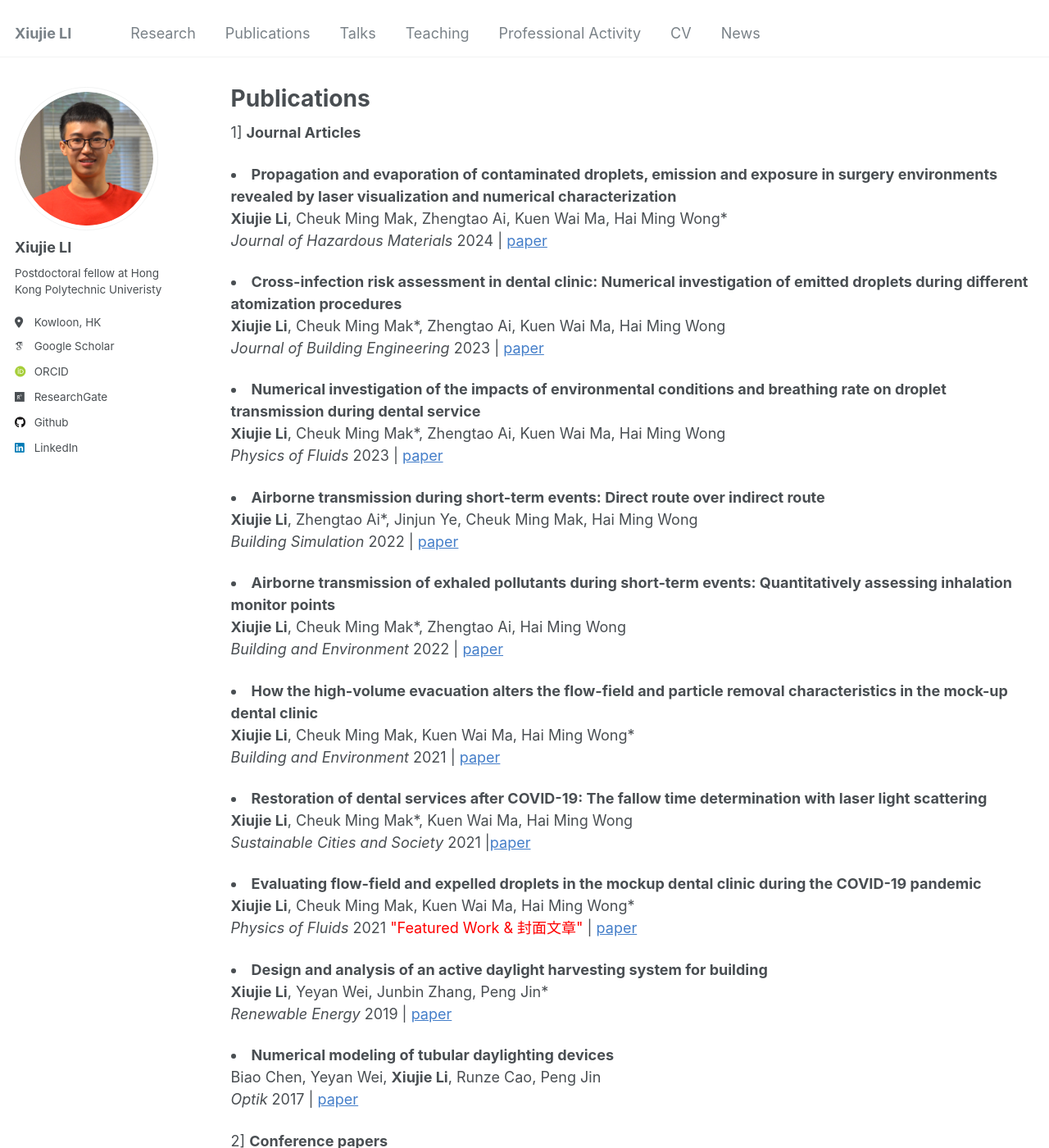
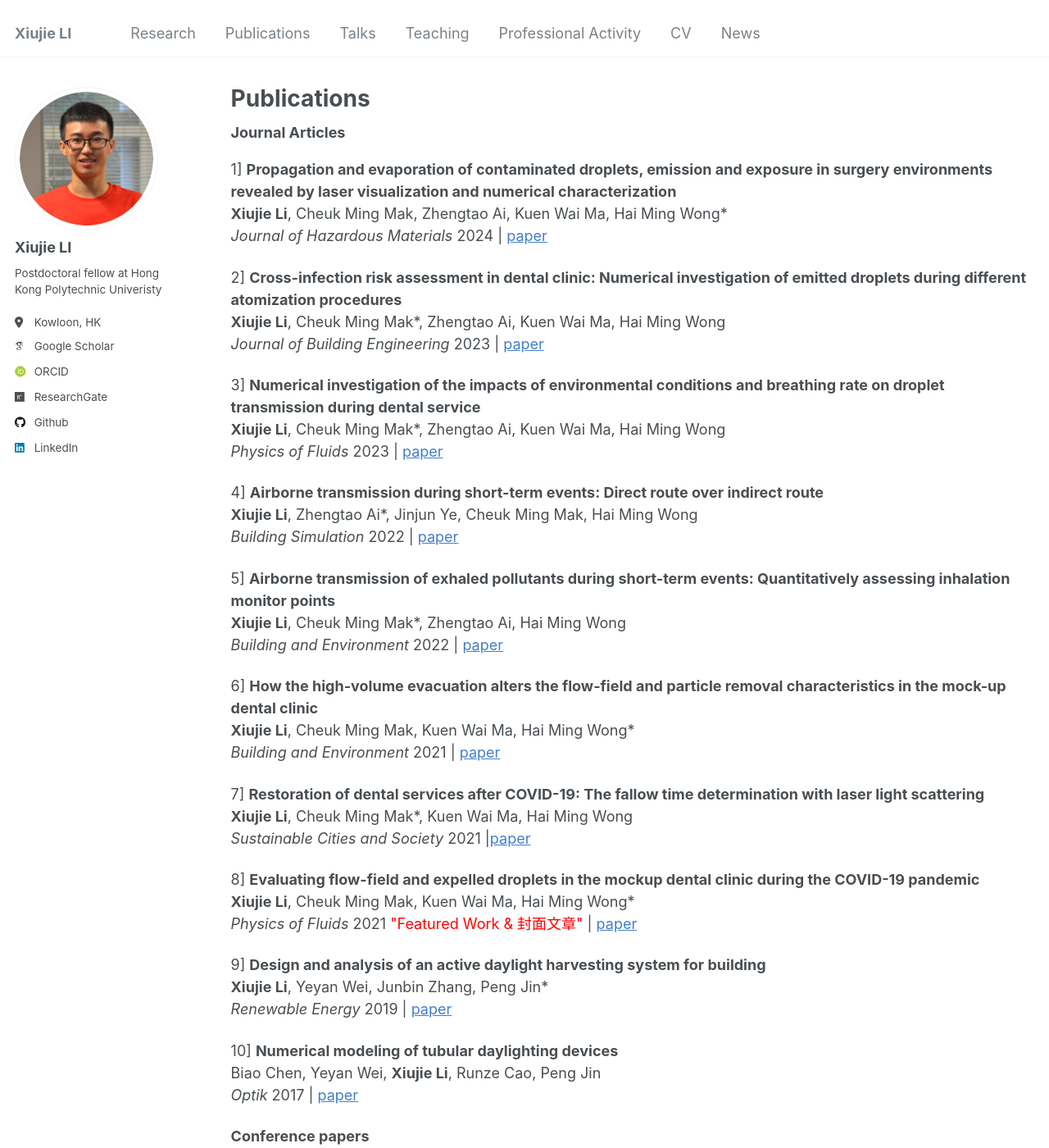
Before and after one commit to XiujieLI/XiujieLI.github.io, a Jekyll site: the page built from _pages/publications.html, in a window 1280 px wide and 1400 px high. Shown: the whole window at 82% size. Built offline with Jekyll 4.4.1, drawn with Linux system fonts in a browser that asks for light colours; some web fonts are replaced.

Commit message:
Update publications.html

```diff
--- a/_pages/publications.html
+++ b/_pages/publications.html
@@ -5,10 +5,10 @@ permalink: /publications/
 author_profile: true
 ---
 
-1] <strong>Journal Articles </strong>
+<strong>Journal Articles </strong>
 
 <p>
-<li><strong>Propagation and evaporation of contaminated droplets, emission and exposure in surgery environments revealed by laser visualization and numerical characterization</strong>
+1] <strong>Propagation and evaporation of contaminated droplets, emission and exposure in surgery environments revealed by laser visualization and numerical characterization</strong>
 <br>
 <strong>Xiujie Li</strong>, Cheuk Ming Mak, Zhengtao Ai, Kuen Wai Ma, Hai Ming Wong*
  <br>
@@ -24,7 +24,7 @@ author_profile: true
 </p>
 
       <p>
-      <li><strong>Numerical investigation of the impacts of environmental conditions and breathing rate on droplet transmission during dental service</strong>
+3] <strong>Numerical investigation of the impacts of environmental conditions and breathing rate on droplet transmission during dental service</strong>
       <br>
       <strong>Xiujie Li</strong>, Cheuk Ming Mak*, Zhengtao Ai, Kuen Wai Ma, Hai Ming Wong
       <br>
@@ -32,7 +32,7 @@ author_profile: true
       </p>
 
       <p>
-      <li><strong>Airborne transmission during short-term events: Direct route over indirect route</strong>
+4] <strong>Airborne transmission during short-term events: Direct route over indirect route</strong>
       <br>
       <strong>Xiujie Li</strong>,  Zhengtao Ai*, Jinjun Ye, Cheuk Ming Mak, Hai Ming Wong
       <br>
@@ -40,7 +40,7 @@ author_profile: true
       </p>
 
       <p>
-      <li><strong>Airborne transmission of exhaled pollutants during short-term events: Quantitatively assessing inhalation monitor points</strong>
+5] <strong>Airborne transmission of exhaled pollutants during short-term events: Quantitatively assessing inhalation monitor points</strong>
       <br>
       <strong>Xiujie Li</strong>, Cheuk Ming Mak*, Zhengtao Ai, Hai Ming Wong
       <br>
@@ -48,7 +48,7 @@ author_profile: true
       </p>
 
       <p>
-      <li><strong>How the high-volume evacuation alters the flow-field and particle removal characteristics in the mock-up dental clinic&nbsp;</strong>
+6] <strong>How the high-volume evacuation alters the flow-field and particle removal characteristics in the mock-up dental clinic&nbsp;</strong>
       <br>
       <strong>Xiujie Li</strong>, Cheuk Ming Mak, Kuen Wai Ma, Hai Ming Wong*
       <br>
@@ -56,7 +56,7 @@ author_profile: true
       </p>
 
       <p>
-      <li><strong>Restoration of dental services after COVID-19: The fallow time determination with laser light scattering</strong>
+7] <strong>Restoration of dental services after COVID-19: The fallow time determination with laser light scattering</strong>
       <br>
       <strong>Xiujie Li</strong>, Cheuk Ming Mak*, Kuen Wai Ma, Hai Ming Wong
       <br>
@@ -64,7 +64,7 @@ author_profile: true
       </p>
 
       <p>
-      <li><strong>Evaluating flow-field and expelled droplets in the mockup dental clinic during the COVID-19 pandemic</strong>
+8] <strong>Evaluating flow-field and expelled droplets in the mockup dental clinic during the COVID-19 pandemic</strong>
       <br>
       <strong>Xiujie Li</strong>, Cheuk Ming Mak, Kuen Wai Ma, Hai Ming Wong*
       <br>
@@ -72,7 +72,7 @@ author_profile: true
       </p>
 
       <p>
-      <li><strong>Design and analysis of an active daylight harvesting system for building</strong>
+9] <strong>Design and analysis of an active daylight harvesting system for building</strong>
       <br>
       <strong>Xiujie Li</strong>, Yeyan Wei, Junbin Zhang, Peng Jin*
       <br>
@@ -80,17 +80,17 @@ author_profile: true
       </p>
 
       <p>
-      <li><strong>Numerical modeling of tubular daylighting devices</strong>
+10] <strong>Numerical modeling of tubular daylighting devices</strong>
       <br>
       Biao Chen, Yeyan Wei, <strong>Xiujie Li</strong>, Runze Cao, Peng Jin <br>
 <em>Optik</em> 2017 | <a style="color: #447ec9" href="https://www.sciencedirect.com/science/article/pii/S0030402617307441">paper</a>
       </p>
 
 
-2] <strong> Conference papers </strong>
+<strong> Conference papers </strong>
 
 <p>
-<li><strong>Propagation and Evaporation of Dental Droplets, Emission and Exposure in Surgery Environments: Preparing for Next "Disease X"</strong>
+1] <strong>Propagation and Evaporation of Dental Droplets, Emission and Exposure in Surgery Environments: Preparing for Next "Disease X"</strong>
 <br>
 <strong>Xiujie Li</strong>, Cheuk Ming Mak, Hai Ming Wong
 <br>
@@ -106,14 +106,14 @@ author_profile: true
  </p>
 
 <p>
- <li><strong>Cross-Infection Risk Analysis in Dental Clinics: Atomization and Transmission Mechanisms of Emitted Droplet</strong>
+ 3] <strong>Cross-Infection Risk Analysis in Dental Clinics: Atomization and Transmission Mechanisms of Emitted Droplet</strong>
  <br>
 <strong>Xiujie Li</strong>, Cheuk Ming Mak, Hai Ming Wong
 <br>
 <em>PRSC</em> 2023 | <a style="color: #447ec9" href="https://www.polyu.edu.hk/gs/docdrive/PRSC2023/PRSC2023_8721.pdf">paper</a>
 </p>
 
-<li><strong>The airborne lifetime and spatial-temporal distribution of emitted droplets in dental procedures</strong>
+4] <strong>The airborne lifetime and spatial-temporal distribution of emitted droplets in dental procedures</strong>
 <br>
  <strong>Xiujie Li</strong>, Cheuk Ming Mak, Zhengtao Ai, Kuen Wai Ma, Hai Ming Wong
 <br>
@@ -121,7 +121,7 @@ author_profile: true
  </p>
 
  <p>
- <li><strong>Design and analysis of an active daylighting system for retrofiting building</strong>
+ 5] <strong>Design and analysis of an active daylighting system for retrofiting building</strong>
  <br>
  <strong>Xiujie Li</strong>, Yeyan Wei, Junbin Zhang, Peng Jin
  <br>
```
Also changed, not shown: other parts of _pages/publications.html (+2 -2 lines).
